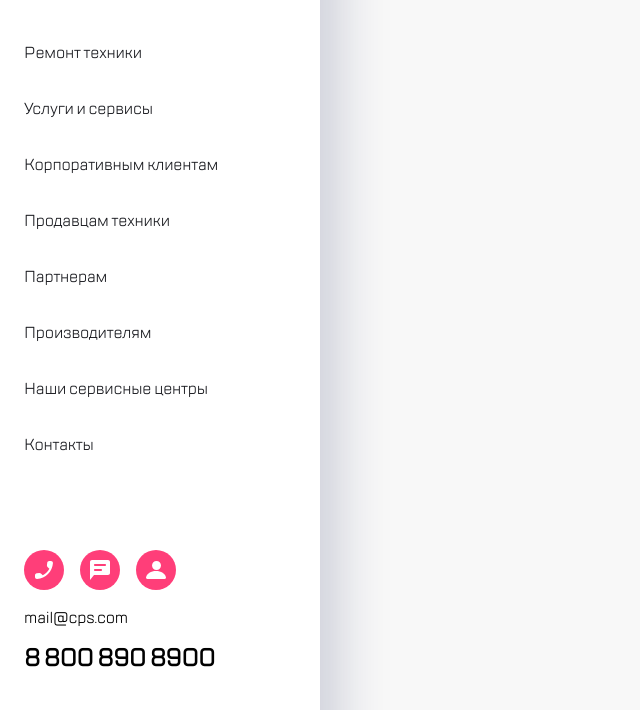
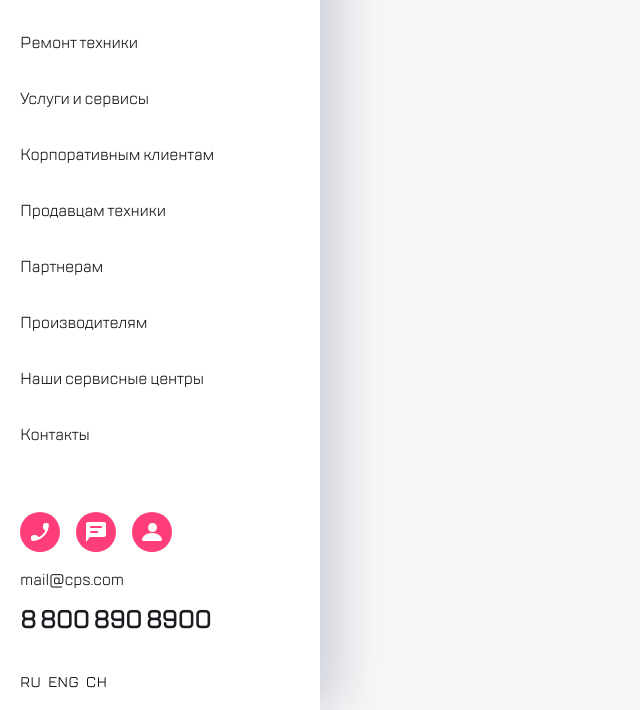
Before and after one commit to Akhvatov414/akhvatov414.github.io, a plain HTML site: page mob_menu.html in a window 1280 px wide. Shown: the part 90-800 px from the top of the page, without its empty margins (0-640 px from the left). Drawn offline with Linux system fonts and the light colour scheme.

Commit message:
minor fixes
Правки:
burger-body не нужен - убрал
burger высота не нужна, к позишн нужны координаты + юзай тег aside - сделано
никаких header section тегов - теги поменял
назвать классы по бем - вроде сделал
footer убрать абсолют - сделал, класс переименовал на burger-footer
где можно применить flex grow - применяй - сделал
navbar__item класс вообще не нужен - убрал
navbar__link убрать падинг - убрал
lang сделать формой - сделал

```diff
--- a/assets/css/main.css
+++ b/assets/css/main.css
@@ -72,8 +72,10 @@ body {
     display: flex;
     flex-direction: column;
     width: 320px;
-    height: 1024px;
+    height: 100vh;
     position: fixed;
+    padding: 20px;
+    left: 0;
     background: #FFFFFF;
     box-shadow: -2px 0px 4px rgba(69, 79, 126, 0.02), 16px 0px 52px rgba(14, 24, 80, 0.2);
 }
@@ -88,12 +90,10 @@ body {
     gap: 16px;
 }
 
-.header-burger{
+.burger-navbar {
     display: flex;
     justify-content: space-between;
     gap: 16px;
-    margin: 23px 24px;
-    margin-bottom: 57px;
 }
 
 .control-burger__mob{
@@ -193,8 +193,7 @@ body {
 }
 
 .template-icon__img:hover{
-    animation-name: button-effect;
-    animation-duration: 0.6s;
+    opacity: 0.6;
 }
 
 .title {
@@ -233,8 +232,6 @@ body {
 }
 
 .navbar_burger {
-    margin: 0;
-    margin-left: 24px;
     overflow: unset;
 }
 
@@ -246,9 +243,11 @@ body {
     display: flex;
 }
 
-.navbar__list_burger {
+.burger-menu__list {
+    display: flex;
     flex-direction: column;
     gap: 32px;
+    padding-top: 50px;
 }
 
 .navbar__link {
@@ -280,11 +279,12 @@ body {
     flex-direction: column;
 }
 
-.section_burger {
+.burger-menu {
     position: relative;
     display: flex;
     gap: 32px;
     flex-direction: column;
+    flex-grow: 1;
 }
 
 .section__text-box{
@@ -344,10 +344,7 @@ body {
     height: 0;
 }
 
-.footer {
-    position: absolute;
-    top: 640px;
-    left: 24px;
+.burger-footer {
     display: flex;
     flex-direction: column;
 }
@@ -362,18 +359,19 @@ body {
 .language-selector {
     display: flex;
     flex-direction: row;
-    margin-top: 40px;
+    padding-top: 40px;
     gap: 7px;
 }
 
 .footer__link {
     cursor: pointer;
+    color: #1B1C21;
     font-size: 16px;
     line-height: 24px;
     letter-spacing: -0.2px;
 }
 
-.footer__text_xl {
+.footer__link_xl {
     font-size: 24px;
     line-height: 32px;
     letter-spacing: -0.6px;
@@ -384,15 +382,16 @@ body {
     flex-grow: 1;
 }
 
-.language-selector__item label {
+label {
     cursor: pointer;
 }
 
-.language-selector__item input{
-    display: none;
+input{
+    position: absolute;
+    visibility: hidden;
 }
 
-.language-selector__item input:checked ~ label {
+ input:checked ~ label {
     color: #7E7E82;
 }
 
@@ -412,7 +411,7 @@ body {
     content: '';
     display: inline-block;
     position: absolute;
-    left: -24px;
+    left: -21px;
     top: -5px;
     background-color: #41F6D7;
     width: 4px;
@@ -484,7 +483,7 @@ body {
         flex-direction: row;
     }
 
-    .section_burger {
+    .burger-menu {
         flex-direction: column;
     }
 
@@ -604,7 +603,7 @@ body {
         gap: 16px;
     }
 
-    .section_burger {
+    .burger-menu {
         flex-direction: column;
     }
 
@@ -624,6 +623,5 @@ body {
 
     .navbar_burger {
         margin: 0;
-        margin-left: 24px;
     }
 }
--- a/mob_menu.html
+++ b/mob_menu.html
@@ -7,10 +7,9 @@
     <meta name="viewport" content="width=device-width, initial-scale=1.0">
     <title>Модуль 1.4</title>
 </head>
-<body class="burger-body">
-    <div class="burger">
-        <header class="header">
-            <div class="header-burger">
+<body>
+    <aside class="burger">
+        <nav class="burger-navbar">
             <div class="burger-navbar__list">
                 <button class="template-icon">
                     <span class="template-icon__img">
@@ -18,7 +17,6 @@
                     </span>
                 </button>
                 <a class="logo-icon" href="#"><img class="logo" src="./assets/img/logo.png" alt="ООО Рога и Копыта"></a>
-
             </div>
             <div class="burger-navbar__list">
                 <button class="template-icon">
@@ -27,24 +25,23 @@
                     </span>
                 </button>
             </div>
-            </div>
-        </header>
-        <section class="section section_burger">
-            <nav class="navbar navbar_burger">
-                <ul class="navbar__list navbar__list_burger">
-                    <li class="navbar__item"><a class="burger__link" href="#">Ремонт техники</a></li>
-                    <li class="navbar__item"><a class="burger__link" href="#">Услуги и сервисы</a></li>
-                    <li class="navbar__item"><a class="burger__link" href="#">Корпоративным клиентам</a></li>
-                    <li class="navbar__item"><a class="burger__link" href="#">Продавцам техники</a></li>
-                    <li class="navbar__item"><a class="burger__link" href="#">Партнерам</a></li>
-                    <li class="navbar__item"><a class="burger__link" href="#">Производителям</a></li>
-                    <li class="navbar__item"><a class="burger__link" href="#">Наши сервисные центры</a></li>
-                    <li class="navbar__item"><a class="burger__link" href="#">Контакты</a></li>
+        </nav>
+        <div class="burger-menu">
+            <nav class="burger-menu__navbar">
+                <ul class="burger-menu__list">
+                    <li><a class="burger__link" href="#">Ремонт техники</a></li>
+                    <li><a class="burger__link" href="#">Услуги и сервисы</a></li>
+                    <li><a class="burger__link" href="#">Корпоративным клиентам</a></li>
+                    <li><a class="burger__link" href="#">Продавцам техники</a></li>
+                    <li><a class="burger__link" href="#">Партнерам</a></li>
+                    <li><a class="burger__link" href="#">Производителям</a></li>
+                    <li><a class="burger__link" href="#">Наши сервисные центры</a></li>
+                    <li><a class="burger__link" href="#">Контакты</a></li>
                 </ul>
             </nav>
-        </section>
-        <div class="footer">
-            <div class="burger-navbar__list">
+        </div>
+        <div class="burger-footer">
+            <nav class="burger-navbar__list">
                 <button class="template-icon">
                     <span class="template-icon__img">
                         <img class="icon" src="./assets/img/button/call.svg" alt="Звонок">
@@ -60,12 +57,12 @@
                         <img class="icon" src="./assets/img/button/profile.svg" alt="Профиль">
                     </span>
                 </button>
+            </nav>
+            <div class="footer__text-box">
+                <a class="footer__link" href="#">mail@cps.com</a>
+                <a class="footer__link footer__link_xl" href="#">8 800 890 8900</a>
             </div>
-            <div class="footer__text-box">
-                <a class="footer__link">mail@cps.com</a>
-                <span class="footer__text footer__text_xl">8 800 890 8900</span>
-            </div>
-            <div class="language-selector">
+            <form class="language-selector">
                 <div class="language-selector__item">
                     <input type="radio" name="language" id="ru">
                     <label for="ru">RU</label>
@@ -78,8 +75,8 @@
                     <input type="radio" name="language" id="ch">
                     <label for="ch">CH</label>
                 </div>
+            </form>
         </div>
-        </div>
-    </div>
+    </aside>
 </body>
 </html>
```
Lines whose indentation alone changed are shown as unchanged.
